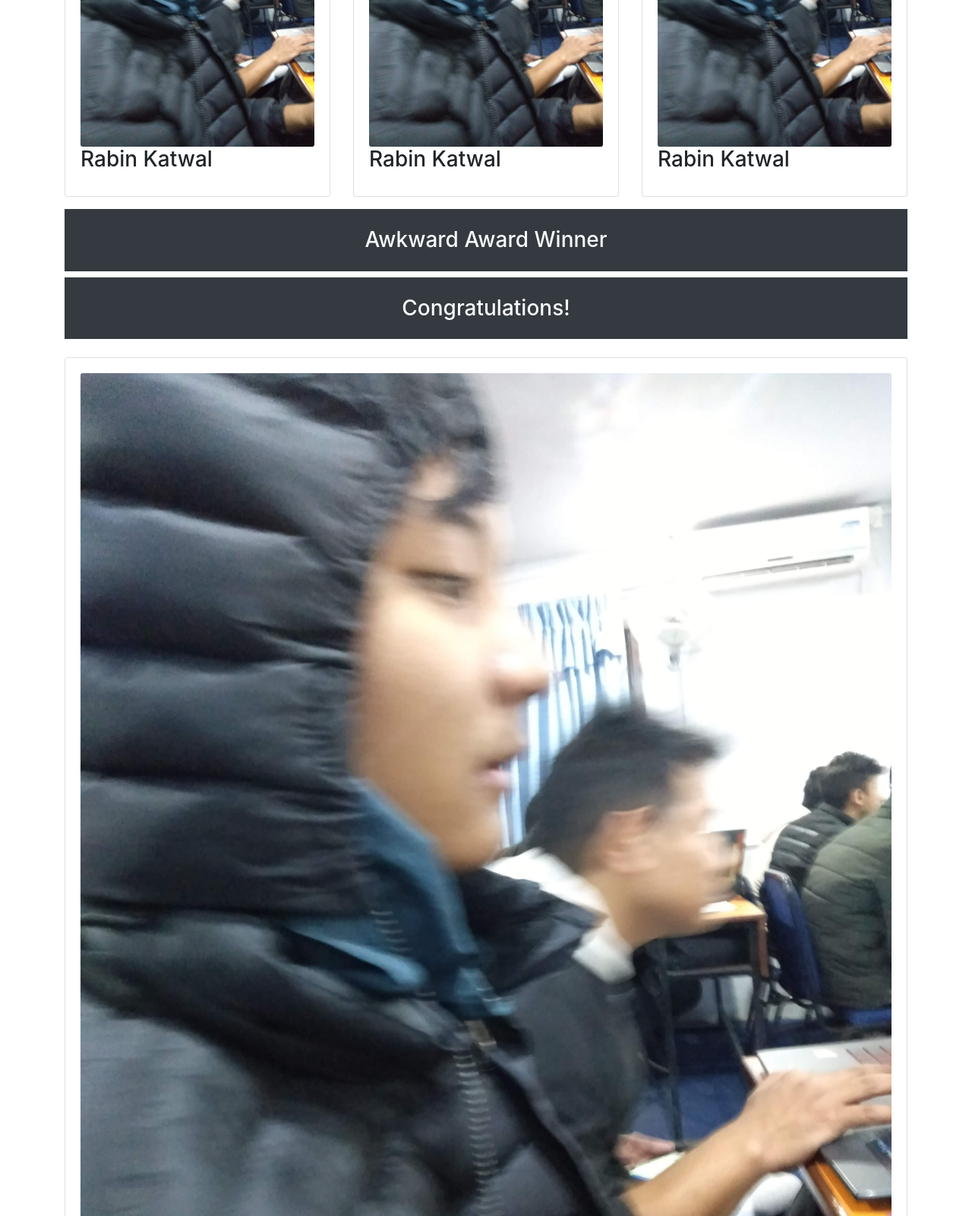
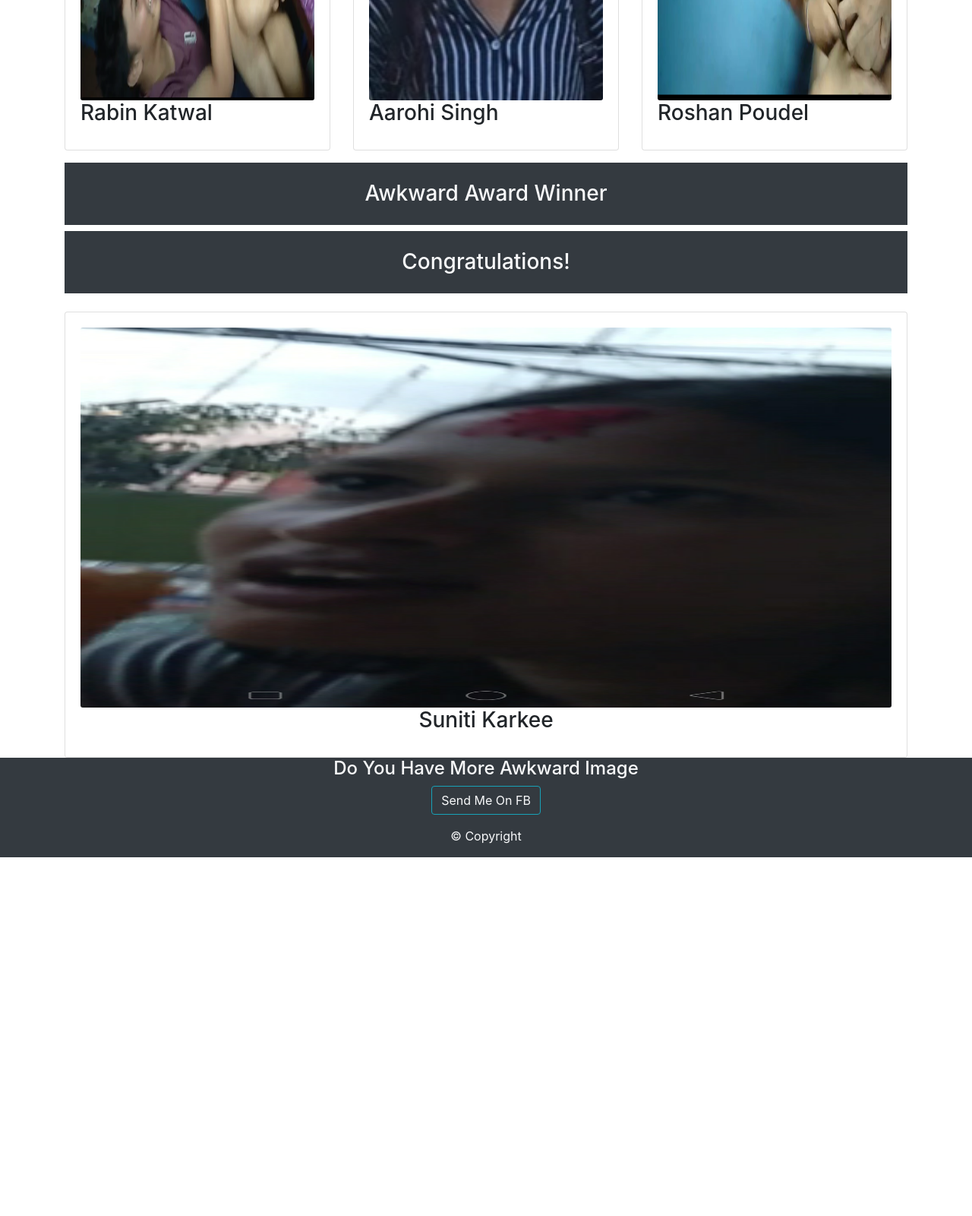
Before and after one commit to shubhamdhungana/Awkward_Image_Award, a plain HTML site: page index.html in a window 1280 px wide. Shown: the part 1200-2800 px from the top of the page at 76% size. After the commit the page ends 2328 px from the top, so only its background shows below. Drawn offline with nearby package versions, Linux system fonts and the light colour scheme.

Commit message:
my fourth commit

```diff
--- a/css/style.css
+++ b/css/style.css
@@ -5,3 +5,10 @@
 #gallery-title-section {
     margin-top: 100px !important;
 }
+
+img {
+    height: 500px !important;
+}
+#awkward-award-main-section {
+
+}
--- a/index.html
+++ b/index.html
@@ -74,7 +74,7 @@
                 <div class="col-sm-4">
                     <div class="card">
                         <div class="card-body">
-                            <img src="img/3.jpg" alt="" class="card-img">
+                            <img src="img/benjin.png" alt="" class="card-img">
                             <h3 class="card-title">Benjin Lama</h3>
                         </div>
                     </div>
@@ -86,7 +86,7 @@
                 <div class="col-sm-4">
                     <div class="card">
                         <div class="card-body">
-                            <img src="img/3.jpg" alt="" class="card-img">
+                            <img src="img/rabin.PNG" alt="" class="card-img">
                             <h3 class="card-title">Rabin Katwal</h3>
                         </div>
                     </div>
@@ -94,16 +94,16 @@
                 <div class="col-sm-4">
                     <div class="card">
                         <div class="card-body">
-                            <img src="img/3.jpg" alt="" class="card-img">
-                            <h3 class="card-title">Rabin Katwal</h3>
+                            <img src="img/aarohi.PNG" alt="" class="card-img">
+                            <h3 class="card-title">Aarohi Singh</h3>
                         </div>
                     </div>
                 </div>
                 <div class="col-sm-4">
                     <div class="card">
                         <div class="card-body">
-                            <img src="img/3.jpg" alt="" class="card-img">
-                            <h3 class="card-title">Rabin Katwal</h3>
+                            <img src="img/roshan.PNG" alt="" class="card-img">
+                            <h3 class="card-title">Roshan Poudel</h3>
                         </div>
                     </div>
                 </div>
@@ -139,14 +139,27 @@
                 <div class="col">
                     <div class="card">
                         <div class="card-body">
-                            <img src="img/3.jpg" alt="" class="card-img">
-                            <div class="card-title">Shubham Dhungana</div>
+                            <img src="img/2.png" alt="" class="card-img">
+                            <h3 class="card-title text-center">Suniti Karkee</h3>
                         </div>
                     </div>
                 </div>
             </div>
         </div>
     </section>
+
+        <!--Message Section-->
+        <footer class="bg-dark text-light text-center ">
+            <div class="container">
+                <div class="row">
+                    <div class="col">
+                        <h4 class="text-capitalize">Do you have more awkward image</h4>
+                        <p><a class="btn btn-outline-info text-light" href="https://www.facebook.com/shubhdhungana">Send Me On FB</a></p>
+                    </div>
+                </div>
+            </div>
+        </footer>
+
 
     <!--Footer Section-->
     <footer class="bg-dark text-light text-center ">
```
Also changed, not shown: img/aarohi.PNG (added), img/bandana.PNG (added), img/benjin.png (added), img/rabin.PNG (added), img/roshan.PNG (added).
